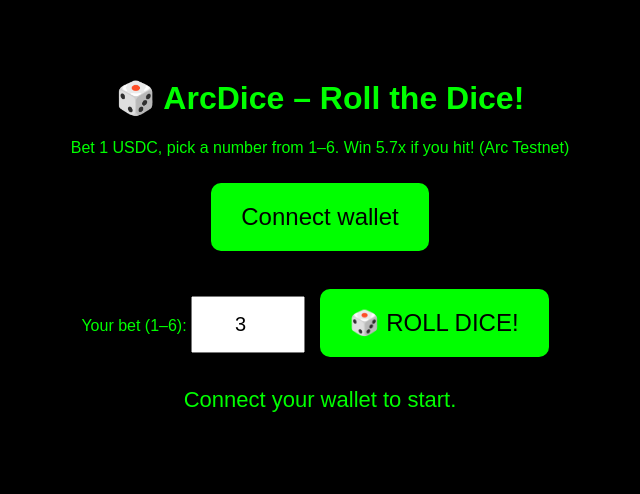
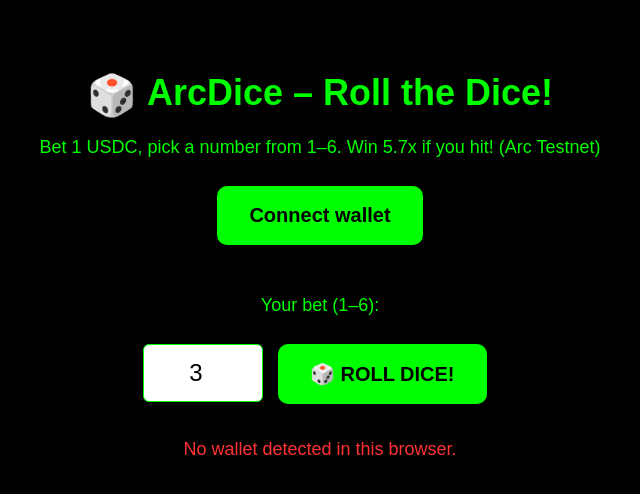
Before and after one commit to BlackFrajola/ArcDice, a plain HTML site: page index.html in a window 1280 px wide. Both pictures are taken after a click on the button "Connect wallet". Shown: the whole page, without its empty margins (320-960 px from the left). Drawn offline with Linux system fonts and the light colour scheme.

Commit message:
Update index.html

```diff
--- a/index.html
+++ b/index.html
@@ -1,103 +1,266 @@
 <!DOCTYPE html>
-<html>
+<html lang="en">
 <head>
-    <title>🎲 ArcDice by @BlackSat0shi</title>
-    <meta charset="utf-8">
-    <meta name="viewport" content="width=device-width, initial-scale=1">
-    <!-- Ethers.js v5 -->
+  <meta charset="UTF-8" />
+  <title>ArcDice – Roll the Dice!</title>
+  <meta name="viewport" content="width=device-width, initial-scale=1" />
+  <!-- Ethers v5 UMD -->
   <script src="https://cdn.ethers.io/lib/ethers-5.7.umd.min.js"></script>
   <style>
-        body { font-family: Arial, sans-serif; background: #000; color: #0f0; text-align: center; padding: 50px; }
-        button { padding: 20px 30px; font-size: 24px; margin: 10px; background: #0f0; color: #000; border: none; border-radius: 10px; cursor: pointer; }
-        button:hover { background: #0c0; }
-        #status { font-size: 22px; margin: 20px; }
-        .win { color: gold; animation: blink 0.5s infinite; }
-        @keyframes blink { 50% { opacity: 0.5; } }
-        input { padding: 15px; font-size: 20px; width: 80px; text-align: center; }
+    body {
+      background: #000;
+      color: #0f0;
+      font-family: Arial, sans-serif;
+      text-align: center;
+      padding: 40px 10px;
+    }
+    h1 {
+      font-size: 36px;
+      margin-bottom: 10px;
+    }
+    .dice {
+      font-size: 40px;
+      margin-right: 10px;
+      vertical-align: middle;
+    }
+    p {
+      font-size: 18px;
+    }
+    button {
+      padding: 18px 32px;
+      font-size: 20px;
+      margin: 10px;
+      background: #00ff00;
+      color: #000;
+      border: none;
+      border-radius: 10px;
+      cursor: pointer;
+      font-weight: bold;
+    }
+    button:hover {
+      background: #00cc00;
+    }
+    button:disabled {
+      background: #555;
+      color: #999;
+      cursor: not-allowed;
+    }
+    input[type="number"] {
+      padding: 14px;
+      font-size: 24px;
+      width: 90px;
+      text-align: center;
+      border-radius: 6px;
+      border: 1px solid #0f0;
+      background: #fff;
+      color: #000;
+    }
+    #status {
+      margin-top: 25px;
+      font-size: 18px;
+      min-height: 24px;
+    }
+    .status-error {
+      color: #ff3333;
+    }
+    .status-ok {
+      color: #00ff00;
+    }
+    .status-warn {
+      color: #ffcc00;
+    }
+    .address {
+      font-size: 14px;
+      margin-top: 8px;
+      color: #aaa;
+    }
   </style>
 </head>
 <body>
-    <h1>🎲 ArcDice – Roll the Dice!</h1>
+  <h1><span class="dice">🎲</span>ArcDice – Roll the Dice!</h1>
   <p>Bet 1 USDC, pick a number from 1–6. Win 5.7x if you hit! (Arc Testnet)</p>
 
-    <button onclick="connect()">Connect wallet</button><br><br>
+  <div>
+    <button id="connect-btn" onclick="connectWallet()">Connect wallet</button>
+  </div>
+  <div class="address" id="address-label"></div>
 
-    <label for="choice">Your bet (1–6): </label>
-    <input type="number" id="choice" min="1" max="6" value="3">
-    <button onclick="roll()">🎲 ROLL DICE!</button>
+  <div style="margin-top: 40px;">
+    <p>Your bet (1–6):</p>
+    <input type="number" id="choice" min="1" max="6" value="3" />
+    <button id="roll-btn" onclick="rollDice()">🎲 ROLL DICE!</button>
+  </div>
 
-    <p id="status">Connect your wallet to start.</p>
+  <div id="status">Connect your wallet to start.</div>
 
   <script>
-        // Addresses on Arc Testnet
-        const CONTRACT = "0x3d15ec762c399a0978b22bafd2009f58f0136239"; // ArcDice
-        const USDC     = "0x3600000000000000000000000000000000000000";   // USDC
+    // >>>>>>>>>>>>>>>>>>>>>>>>>>>>>>>>>>>>>>>>>>>>>>>>>>>>>>>>
+    // EDIT THESE THREE CONSTANTS WITH YOUR REAL VALUES
+    // >>>>>>>>>>>>>>>>>>>>>>>>>>>>>>>>>>>>>>>>>>>>>>>>>>>>>>>>
+    const ARC_CHAIN_ID = 5042002; // Arc Testnet chainId (decimal)
+    const CONTRACT = "0xYOUR_ARCDICE_CONTRACT_HERE"; // <-- ArcDice contract address
+    const USDC = "0xYOUR_USDC_ADDRESS_HERE";         // <-- USDC on Arc Testnet
+    // <<<<<<<<<<<<<<<<<<<<<<<<<<<<<<<<<<<<<<<<<<<<<<<<<<<<<<<<
 
-        // Minimal ABI: only need roll() from ArcDice
-        const ARC_DICE_ABI = [
+    // Minimal ABI for ArcDice + USDC
+    const GAME_ABI = [
       {
-                "inputs":[{"internalType":"uint256","name":"choice","type":"uint256"}],
-                "name":"roll",
-                "outputs":[],
-                "stateMutability":"nonpayable",
-                "type":"function"
+        "inputs": [{ "internalType": "uint256", "name": "choice", "type": "uint256" }],
+        "name": "roll",
+        "outputs": [],
+        "stateMutability": "nonpayable",
+        "type": "function"
+      },
+      {
+        "inputs": [],
+        "name": "totalRolls",
+        "outputs": [{ "internalType": "uint256", "name": "", "type": "uint256" }],
+        "stateMutability": "view",
+        "type": "function"
+      },
+      {
+        "inputs": [],
+        "name": "totalWins",
+        "outputs": [{ "internalType": "uint256", "name": "", "type": "uint256" }],
+        "stateMutability": "view",
+        "type": "function"
       }
     ];
 
-        let contract, signer;
+    const USDC_ABI = [
+      {
+        "inputs": [
+          { "internalType": "address", "name": "owner", "type": "address" },
+          { "internalType": "address", "name": "spender", "type": "address" }
+        ],
+        "name": "allowance",
+        "outputs": [{ "internalType": "uint256", "name": "", "type": "uint256" }],
+        "stateMutability": "view",
+        "type": "function"
+      },
+      {
+        "inputs": [
+          { "internalType": "address", "name": "spender", "type": "address" },
+          { "internalType": "uint256", "name": "amount", "type": "uint256" }
+        ],
+        "name": "approve",
+        "outputs": [{ "internalType": "bool", "name": "", "type": "bool" }],
+        "stateMutability": "nonpayable",
+        "type": "function"
+      }
+    ];
 
-        async function connect() {
+    let provider = null;
+    let signer = null;
+    let game = null;
+    let usdc = null;
+    let currentAccount = null;
+
+    const statusEl = document.getElementById("status");
+    const connectBtn = document.getElementById("connect-btn");
+    const rollBtn = document.getElementById("roll-btn");
+    const addrLabel = document.getElementById("address-label");
+
+    function setStatus(message, type = "ok") {
+      statusEl.textContent = message;
+      statusEl.className = "";
+      if (type === "error") statusEl.classList.add("status-error");
+      if (type === "warn") statusEl.classList.add("status-warn");
+      if (type === "ok") statusEl.classList.add("status-ok");
+    }
+
+    function shortAddress(addr) {
+      if (!addr) return "";
+      return addr.slice(0, 6) + "..." + addr.slice(-4);
+    }
+
+    async function connectWallet() {
       try {
         if (!window.ethereum) {
           alert("No wallet detected. Please install Rabby or MetaMask.");
+          setStatus("No wallet detected in this browser.", "error");
           return;
         }
 
-                const provider = new ethers.providers.Web3Provider(window.ethereum);
+        connectBtn.disabled = true;
+        setStatus("Connecting wallet…", "warn");
 
-                // Request account access
-                await provider.send("eth_requestAccounts", []);
+        // "any" prevents EIP-155 chain changes from breaking provider
+        provider = new ethers.providers.Web3Provider(window.ethereum, "any");
 
+        const accounts = await provider.send("eth_requestAccounts", []);
+        currentAccount = accounts[0];
         signer = provider.getSigner();
 
-                // ArcDice contract instance
-                contract = new ethers.Contract(CONTRACT, ARC_DICE_ABI, signer);
+        const network = await provider.getNetwork();
+        console.log("Connected network:", network);
 
-                document.getElementById("status").innerText =
-                    "Wallet connected. If a roll fails, check allowance/USDC on Arc Testnet.";
-            } catch (e) {
-                console.error(e);
-                document.getElementById("status").innerText =
-                    "Failed to connect. Check the network (Arc Testnet) and try again.";
+        addrLabel.textContent = `Connected: ${shortAddress(currentAccount)} (chainId ${network.chainId})`;
+        connectBtn.textContent = "Wallet connected";
+
+        // Warn if user is not on Arc Testnet, but don't explode
+        if (network.chainId !== ARC_CHAIN_ID) {
+          setStatus(
+            `Wallet connected on chainId ${network.chainId}. Please switch to Arc Testnet and reconnect.`,
+            "warn"
+          );
+          connectBtn.disabled = false;
+          return;
+        }
+
+        // Instantiate contracts
+        game = new ethers.Contract(CONTRACT, GAME_ABI, signer);
+        usdc = new ethers.Contract(USDC, USDC_ABI, signer);
+
+        // Check and set allowance (approve 500 USDC)
+        setStatus("Checking USDC allowance…", "warn");
+        const required = ethers.utils.parseUnits("500", 6); // 500 USDC
+        const allowance = await usdc.allowance(currentAccount, CONTRACT);
+
+        if (allowance.lt(required)) {
+          setStatus("Approving USDC for ArcDice…", "warn");
+          const tx = await usdc.approve(CONTRACT, required);
+          await tx.wait();
+        }
+
+        setStatus("Ready. Choose a number and roll!", "ok");
+        connectBtn.disabled = false;
+      } catch (err) {
+        console.error("connectWallet error:", err);
+        setStatus("Failed to connect. Open DevTools console for details.", "error");
+        connectBtn.disabled = false;
       }
     }
 
-        async function roll() {
-            if (!contract) {
-                alert("Please connect your wallet first.");
+    async function rollDice() {
+      try {
+        if (!game || !signer || !currentAccount) {
+          setStatus("Connect your wallet first.", "error");
           return;
         }
 
-            const choice = Number(document.getElementById("choice").value);
+        let choice = document.getElementById("choice").value;
+        choice = parseInt(choice, 10);
 
-            if (choice < 1 || choice > 6 || !Number.isInteger(choice)) {
-                alert("Please choose an integer between 1 and 6.");
+        if (isNaN(choice) || choice < 1 || choice > 6) {
+          setStatus("Choose a number between 1 and 6.", "error");
           return;
         }
 
-            document.getElementById("status").innerText =
-                `Sending transaction… Rolling with choice ${choice}...`;
+        rollBtn.disabled = true;
+        setStatus(`Sending transaction… Rolling with choice ${choice}.`, "warn");
 
-            try {
-                const tx = await contract.roll(choice);
-                await tx.wait(); // wait for mining
+        const tx = await game.roll(choice);
+        console.log("roll tx:", tx.hash);
+        setStatus("Waiting for confirmation…", "warn");
+        await tx.wait();
 
-                document.getElementById("status").innerHTML =
-                    "<span class='win'>🎉 Dice rolled! Check your wallet / explorer for the result.</span>";
-            } catch (e) {
-                console.error(e);
-                document.getElementById("status").innerText =
-                    "Roll failed. Check Arc Testnet, your USDC faucet and allowance for ArcDice.";
+        setStatus("🎉 Dice rolled! Check your wallet / explorer for result.", "ok");
+        rollBtn.disabled = false;
+      } catch (err) {
+        console.error("rollDice error:", err);
+        setStatus("Roll failed. Check Arc Testnet, faucet balance and allowance.", "error");
+        rollBtn.disabled = false;
       }
     }
   </script>
```
Lines whose indentation alone changed are shown as unchanged.
